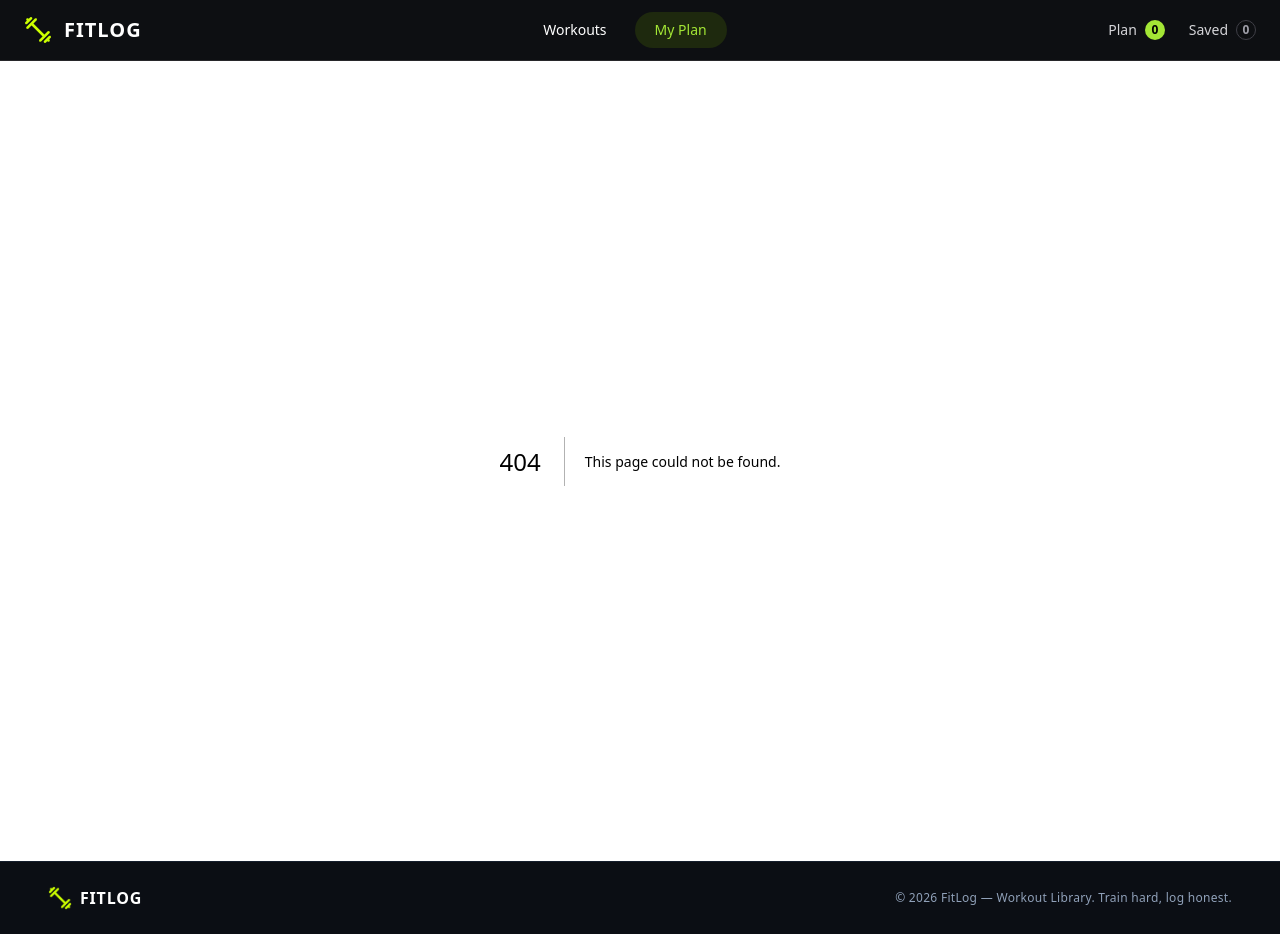
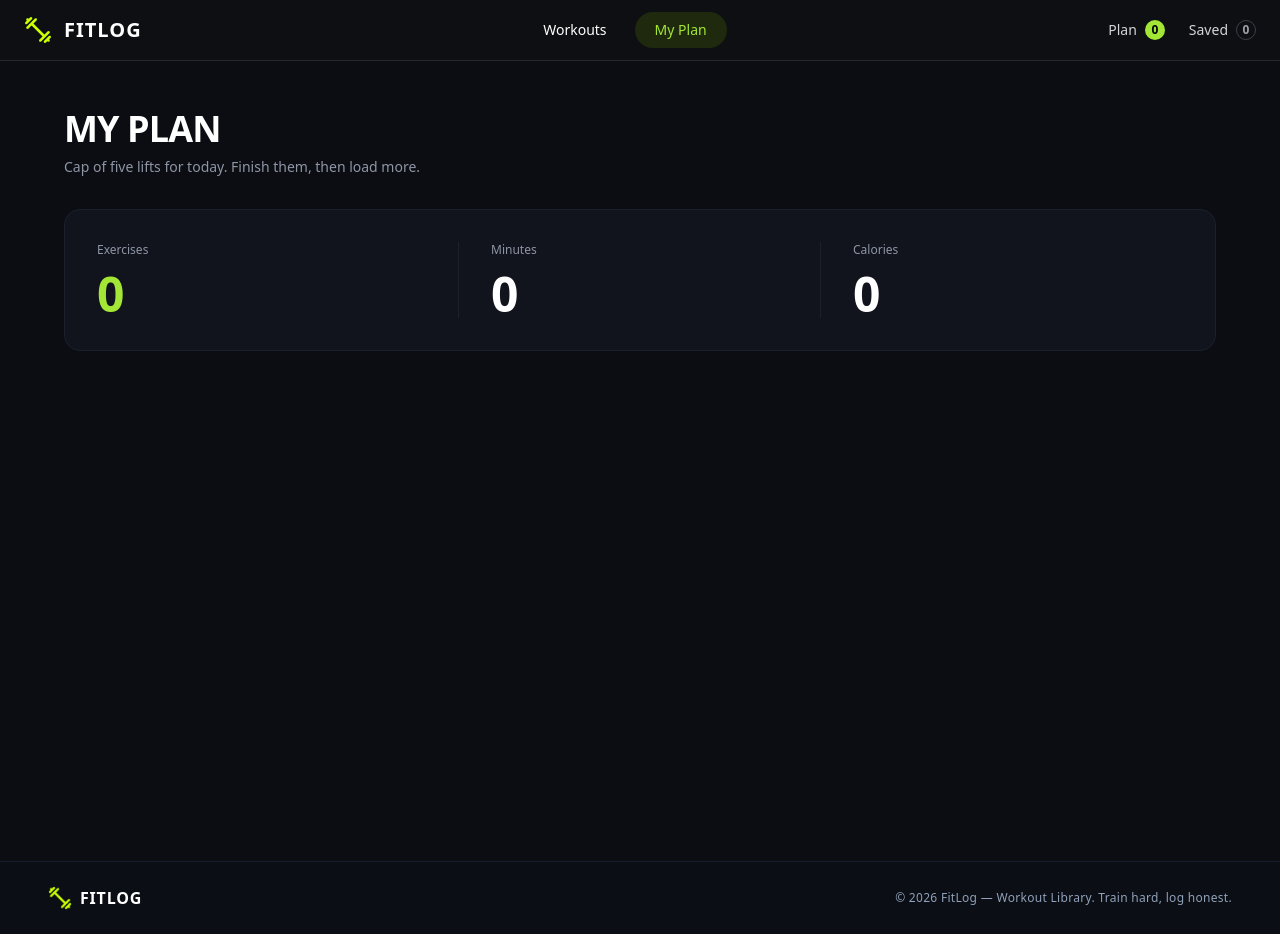
Before and after one commit to Hasibul-Hasan-Santo/FitLogo, a Next.js app: page /my-plan in a window 1280 px wide. Before the commit this address had no page. Built offline with nearby package versions, Linux system fonts and the light colour scheme.

Commit message:
my plan header data

```diff
--- /dev/null
+++ b/src/app/component/planstats.jsx
@@ -0,0 +1,31 @@
+"use client";
+
+export default function PlanStats({ totalExercises, totalMinutes, totalCalories }) {
+  return (
+    <div className="space-y-8">
+      <div>
+        <h1 className="text-4xl font-extrabold uppercase tracking-tight mb-2">
+          MY PLAN
+        </h1>
+        <p className="text-[#8e95a5] text-sm font-normal">
+          Cap of five lifts for today. Finish them, then load more.
+        </p>
+      </div>
+
+      <div className="grid grid-cols-1 md:grid-cols-3 bg-[#11141c] border border-[#1b202c] rounded-2xl p-8 divide-y md:divide-y-0 md:divide-x divide-[#1b202c]">
+        <div className="pb-6 md:pb-0 md:pr-8">
+          <p className="text-xs text-[#8e95a5] font-medium mb-3">Exercises</p>
+          <p className="text-5xl font-extrabold text-[#a3e635]">{totalExercises}</p>
+        </div>
+        <div className="py-6 md:py-0 md:px-8">
+          <p className="text-xs text-[#8e95a5] font-medium mb-3">Minutes</p>
+          <p className="text-5xl font-extrabold text-white">{totalMinutes}</p>
+        </div>
+        <div className="pt-6 md:pt-0 md:pl-8">
+          <p className="text-xs text-[#8e95a5] font-medium mb-3">Calories</p>
+          <p className="text-5xl font-extrabold text-white">{totalCalories}</p>
+        </div>
+      </div>
+    </div>
+  );
+}
--- /dev/null
+++ b/src/app/my-plan/page.jsx
@@ -0,0 +1,53 @@
+"use client";
+import { useState, useEffect, useCallback } from "react";
+import PlanStats from "@/app/component/planstats";
+
+export default function MyPlanPage() {
+  const [activeTab, setActiveTab] = useState("todays");
+  const [sortBy, setSortBy] = useState("Duration");
+  const [planItems, setPlanItems] = useState([]);
+
+
+  const loadPlanData = useCallback(() => {
+    if (typeof window === "undefined") return;
+    const key = activeTab === "todays" ? "fitlog_plan" : "fitlog_saved";
+    const savedData = JSON.parse(localStorage.getItem(key) || "[]");
+    setPlanItems(savedData);
+  }, [activeTab]);
+
+  useEffect(() => {
+    queueMicrotask(() => {
+      loadPlanData();
+    });
+
+    const handleStorage = () => loadPlanData();
+    window.addEventListener("storage", handleStorage);
+    return () => window.removeEventListener("storage", handleStorage);
+  }, [loadPlanData]);
+
+
+
+
+
+  const totalExercises = planItems.length;
+  const totalMinutes = planItems.reduce(
+    (acc, item) => acc + Number(item.duration || 0),
+    0
+  );
+  const totalCalories = planItems.reduce(
+    (acc, item) => acc + Number(item.caloriesBurned || 0),
+    0
+  );
+
+  return (
+    <main className="min-h-screen bg-[#0b0d12] text-white px-6 sm:px-12 py-12 font-sans">
+      <div className="max-w-6xl mx-auto space-y-8">
+        <PlanStats
+          totalExercises={totalExercises}
+          totalMinutes={totalMinutes}
+          totalCalories={totalCalories}
+        />
+      </div>
+    </main>
+  );
+}
--- a/src/app/workouts/[id]/page.jsx
+++ b/src/app/workouts/[id]/page.jsx
@@ -60,7 +60,7 @@ export default async function WorkoutDetailPage({ params }) {
             <div className="flex justify-between p-3.5"><span className="text-zinc-400">REPS</span><span className="font-bold">{workout.reps}</span></div>
             <div className="flex justify-between p-3.5"><span className="text-zinc-400">DURATION</span><span className="font-bold">{workout.duration} min</span></div>
             <div className="flex justify-between p-3.5"><span className="text-zinc-400">CALORIES</span><span className="font-bold">{workout.caloriesBurned} kcal</span></div>
-            <div className="flex justify-between p-3.5"><span className="text-zinc-400">RATING</span><span className="font-bold">{workout.rating} </span></div>
+            <div className="flex justify-between p-3.5"><span className="text-zinc-400">RATING</span><span className="font-bold">{workout.rating} ★</span></div>
           </div>
 
 
```
